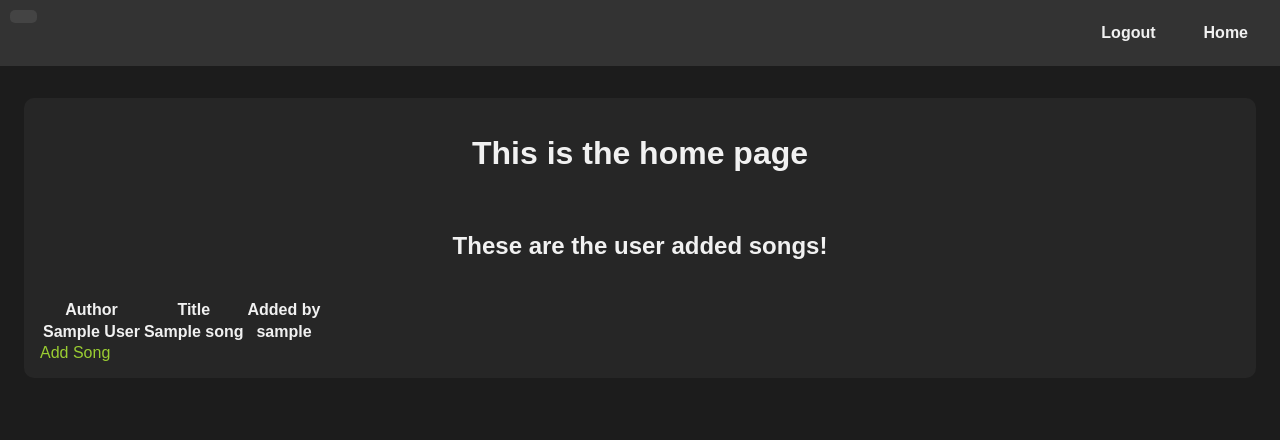
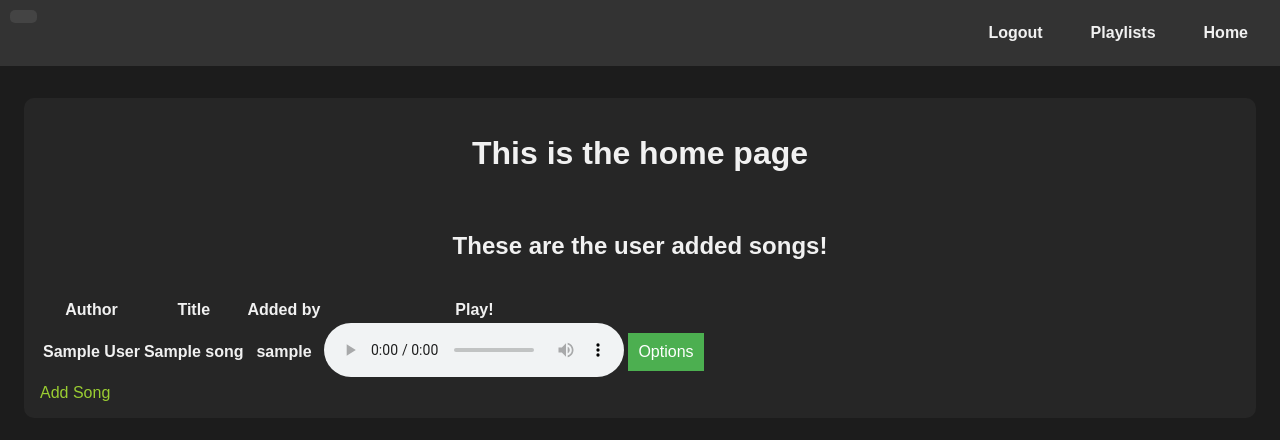
Before and after one commit to Laur-Cisleanu/Music-Catalog, a Flask app: page / in a window 1280 px wide. Shown: the top 440 px of the page. Run offline with Flask 3, Linux system fonts and the light colour scheme; a user stored in the database is signed in; tables that the repository leaves empty hold one stand-in row (values such as "Sample post"); lists and menus that the app fills with data are empty.

Commit message:
added playlist functions, however still have to fix the create playlist function

```diff
--- a/website/__init__.py
+++ b/website/__init__.py
@@ -4,6 +4,7 @@ from .database import Database
 # from flask_sqlalchemy import SQLAlchemy
 from flask_login import LoginManager
 from .models import Users, session
+from .utils import create_folder
 
 app = Flask(__name__)
 
@@ -15,12 +16,16 @@ def create_app():
     app.config['SECRET_KEY'] = 'gulu gulu'
     # app.config['SQLALCHEMY_DATABASE_URI'] = f'sqlite:///{DB_NAME}'
 
-    with open(r'D:\Azimut curs online Python\efwfwefwefweew\website\schema.sql') as f:
+
+
+    with open(r'D:\Python\Projects\Music-Catalog\website\schema.sql') as f:
         cursor.executescript(f.read())
     db.commit()
 
-    from .views import views
+    from .views import views, UPLOAD_FOLDER
     from .auth import auth
+
+    create_folder(UPLOAD_FOLDER)
 
     app.register_blueprint(views, url_prefix = '/')
     app.register_blueprint(auth, url_prefix = '/')
--- a/website/models.py
+++ b/website/models.py
@@ -5,7 +5,7 @@ from sqlalchemy.orm import sessionmaker
 from sqlalchemy.ext.declarative import declarative_base
 from flask_login import UserMixin
 
-engine = create_engine('sqlite:///D:\Azimut curs online Python\efwfwefwefweew\library.db', echo=True)
+engine = create_engine('sqlite:///D:\Python\Projects\Music-Catalog\library.db', echo=True)
 Base = declarative_base()
 
 #class Songs(db.Model):
--- a/website/schema.sql
+++ b/website/schema.sql
@@ -10,8 +10,24 @@ CREATE TABLE IF NOT EXISTS songs (
     title TEXT NOT NULL,
     location TEXT NOT NULL,
     author TEXT NOT NULL,
-    user_id TEXT NOT NULL,
+    user_id INTEGER NOT NULL,
     username TEXT NOT NULL,
-    FOREIGN KEY (user_id) REFERENCES users (user_id),
-    FOREIGN KEY (username) REFERENCES users (username)
+    FOREIGN KEY (user_id) REFERENCES users(user_id),
+    FOREIGN KEY (username) REFERENCES users(username)
 );
+
+CREATE TABLE IF NOT EXISTS playlists (
+    id INTEGER PRIMARY KEY AUTOINCREMENT,
+    playlist_id INTEGER NOT NULL,
+    name TEXT NOT NULL,
+    user_id INTEGER NOT NULL,
+    username TEXT NOT NULL,
+    song_id INTEGER NOT NULL,
+    title TEXT NOT NULL,
+    entry INTEGER NOT NULL,
+    private INTEGER NOT NULL,
+    FOREIGN KEY (user_id) REFERENCES users(user_id),
+    FOREIGN KEY (username) REFERENCES users(username),
+    FOREIGN KEY (title) REFERENCES songs(title),
+    FOREIGN KEY (song_id) REFERENCES songs(id)
+);
--- a/website/static/stylesheet.css
+++ b/website/static/stylesheet.css
@@ -8,20 +8,20 @@ body {
 }
 
 /* Navigation bar styles */
-nav {
+.home-nav {
     background-color: #333; /* Darker nav background */
     padding: 1em;
     position: relative;
 }
 
-nav div {
+.home-nav-div {
     display: flex;
     justify-content: flex-end;
     transition: max-height 0.3s ease-out;
     overflow: hidden;
 }
 
-nav a {
+.home-nav-a {
     color: #f1f1f1;
     margin-left: 1em;
     text-decoration: none;
@@ -31,7 +31,7 @@ nav a {
     transition: background-color 0.3s;
 }
 
-nav a:hover {
+.home-nav-a:hover {
     background-color: #555; /* Slightly lighter on hover */
 }
 
@@ -126,3 +126,89 @@ nav.minimized div a {
         margin-bottom: 0.5em;
     }
 }
+
+/* AAAAAAAAAAAAAAAAAAAAAAAAAAAAAAAAAAAAAAAAAAAAA */
+
+/* General Styles */
+.dropdown {
+    position: relative;
+    display: inline-block;
+}
+
+.dropbtn {
+    background-color: #4CAF50;
+    color: white;
+    padding: 10px;
+    font-size: 16px;
+    border: none;
+    cursor: pointer;
+}
+
+
+.dropdown-content {
+    display: none;
+    position: absolute;
+    background-color: #f9f9f9;
+    min-width: 160px;
+    box-shadow: 0px 8px 16px 0px rgba(0,0,0,0.2);
+    z-index: 1;
+}
+
+.dropdown-content button {
+    color: black;
+    padding: 12px 16px;
+    text-decoration: none;
+    display: block;
+    border: none;
+    background: none;
+    width: 100%;
+    text-align: left;
+}
+.dropdown-secondary-content a {
+    color: black;
+    padding: 12px 16px;
+    text-decoration: none;
+    display: block;
+    font-weight: normal;
+    border: none;
+    background: none;
+    text-align: left;
+}
+
+.dropdown-content button:hover {
+    background-color: #f1f1f1;
+}
+
+
+.dropdown:hover .dropdown-content {
+    display: block;
+}
+
+/* Secondary Dropdown Styles */
+.dropdown-content .dropdown-secondary {
+    position: relative;
+}
+
+.dropdown-content .dropdown-secondary-content {
+    display: none;
+    position: absolute;
+    left: 160px; /* Position the secondary dropdown on the right */
+    top: 0;
+    background-color: #f9f9f9;
+    min-width: 180px;
+    box-shadow: 0px 8px 16px 0px rgba(0,0,0,0.2);
+    z-index: 1;
+}
+
+
+.dropdown-content .dropdown-secondary:hover .dropdown-secondary-content {
+    display: block;
+}
+
+.PL-form {
+    font-size: 16px;
+    padding: 5px;
+    margin: 0;
+    border: 0px solid #ccc;
+    border-radius: 4px;
+}
--- a/website/templates/base.html
+++ b/website/templates/base.html
@@ -9,17 +9,18 @@
 </head>
 
 <body>
-    <nav>
+    <nav class="home-nav">
         <button> </button>
-        <div>
-            <div>
+        <div class="home-nav-div">
+            <div class="home-nav-div">
                 {% if not user.is_authenticated %}
-                <a id="login" href="/login">Login</a>
-                <a id="signUp" href="/sign-up">Sign-up</a>
+                <a class="home-nav-a" id="login" href="/login">Login</a>
+                <a class="home-nav-a" id="signUp" href="/sign-up">Sign-up</a>
                 {% endif %}
                 {% if user.is_authenticated %}
-                <a id="logout" href="/logout">Logout</a>
-                <a id="home" href="/">Home</a>
+                <a class="home-nav-a" id="logout" href="/logout">Logout</a>
+                <a class="home-nav-a" id="view_playlists" href="/view_playlists">Playlists</a>
+                <a class="home-nav-a" id="home" href="/">Home</a>
                 {% endif %}
             </div>
         </div>
--- a/website/templates/home.html
+++ b/website/templates/home.html
@@ -12,12 +12,46 @@
         <th>Author</th>
         <th>Title</th>
         <th>Added by</th>
+        <th>Play!</th>
+        <th></th>
+
     </tr>
     {% for song in songs %}
     <tr>
         <th>{{ song[0] }}</th>
         <th>{{ song[1] }}</th>
         <th>{{ song[2] }}</th>
+        <th>
+            <audio controls>
+                <source src="{{ url_for('static', filename = 'uploads/' + song[3]) }}" type="audio/mpeg">
+                    Your browser does not support the audio element.
+            </audio>
+        </th>
+        <th>
+            <div class="dropdown">
+                <button class="dropbtn">Options</button>
+                <div class="dropdown-content">
+                    <button onclick="">Edit</button>
+                    <div class="dropdown-secondary">
+                        <button>Add to playlist</button>
+                        <div class="dropdown-secondary-content">
+                            {% for playlist in playlists %}
+                            <button onclick="">{{ playlist[2] }}</button>
+                            {% endfor %}
+                            <form class="PL-form" id="myForm">
+                                <input type="hidden" id="song_id" name="song_id" value="{{ song[4] }}" />
+                                <div>
+                                    <input class="PL-form" type="text" id="name" name="name" placeholder="Type and press Enter" />
+                                </div>
+
+                            </form>
+                        </div>
+                    </div>
+                    <button onclick="">Delete</button>
+                    <button onclick="">Share</button>
+                </div>
+            </div>
+        </th>
     </tr>
     {% endfor %}
 </table>
--- /dev/null
+++ b/website/utils.py
@@ -0,0 +1,5 @@
+import os
+
+def create_folder(folder_path):
+    if not os.path.exists(folder_path):
+        os.makedirs(folder_path)
--- a/website/views.py
+++ b/website/views.py
@@ -2,13 +2,14 @@ from flask import Blueprint, render_template, request, url_for, redirect, flash
 from flask_login import login_required, current_user
 from werkzeug.utils import secure_filename
 # from .models import Songs
+import random
 from os import path
 from . import app, db, cursor
 
 views = Blueprint('views', __name__)
 
-UPLOAD_FOLDER = r'D:\Azimut curs online Python\efwfwefwefweew\website\uploads'
-ALLOWED_EXTENSIONS = {'txt', 'pdf', 'png', 'jpg', 'jpeg', 'gif', 'mp3', 'mp4'}
+UPLOAD_FOLDER = r'D:\Python\Projects\Music-Catalog\website\static\uploads'
+ALLOWED_EXTENSIONS = {'mp3', 'mp4'}
 
 app.config['UPLOAD_FOLDER'] = UPLOAD_FOLDER
 
@@ -19,9 +20,13 @@ def allowed_file(filename):
 @views.route('/')
 @login_required
 def home():
-    cursor.execute('SELECT author, title, username FROM songs')
+    cursor.execute('SELECT author, title, username, location, id FROM songs')
     songs = cursor.fetchall()
-    return render_template("home.html", user = current_user, songs = songs)
+
+    cursor.execute('SELECT * FROM playlists WHERE user_id = ?', (current_user.user_id,))
+    playlists = cursor.fetchall()
+
+    return render_template("home.html", user = current_user, songs = songs, playlists = playlists)
 
 @views.route('/add_song', methods = ['POST', 'GET'])
 @login_required
@@ -69,3 +74,30 @@ def delete_song(id):
         return redirect(url_for('views.home'))
     except Exception as e:
         print(e)
+
+@views.route('/view_playlists')
+@login_required
+def view_playlists():
+    cursor.execute('SELECT name, user_id, username FROM playlists')
+    playlists = cursor.fetchall()
+    return render_template("view_playlists.html", user = current_user, playlists = playlists)
+
+@views.route('/create_playlist')
+@login_required
+def create_playlist(song_id):
+    cursor.execute('SELECT * FROM songs WHERE id = ?', (song_id,))
+    song = cursor.fetchall()
+
+    playlist_id = random.randint(100000, 999999)
+    name = request.form['name']
+    user_id = current_user.user_id
+    username = current_user.username
+    song_id = song.id
+    title = song.title
+    entry = 1
+    private = 0
+    cursor.execute("""INSERT INTO playlists (playlist_id, name, user_id, username, song_id, title, entry, private)
+                   VALUES (?, ?, ?, ?, ?, ?, ?, ?)""",
+                   (playlist_id, name, user_id, username, song_id, title, entry, private))
+    db.commit()
+    return redirect(url_for('views.home'))
```
Also changed, not shown: website/templates/view_playlists.html (added, +23 -0 lines), 1 other file.
